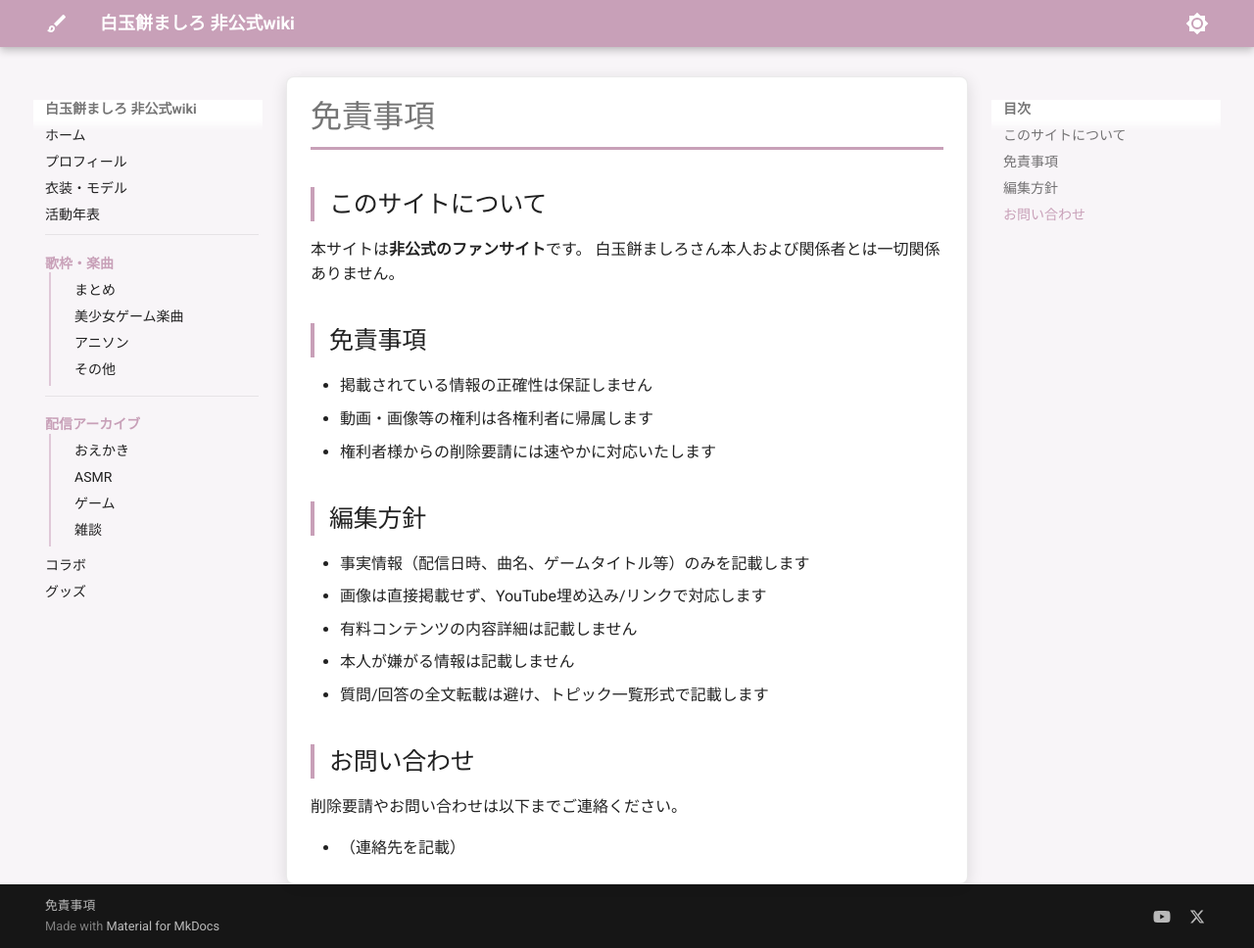
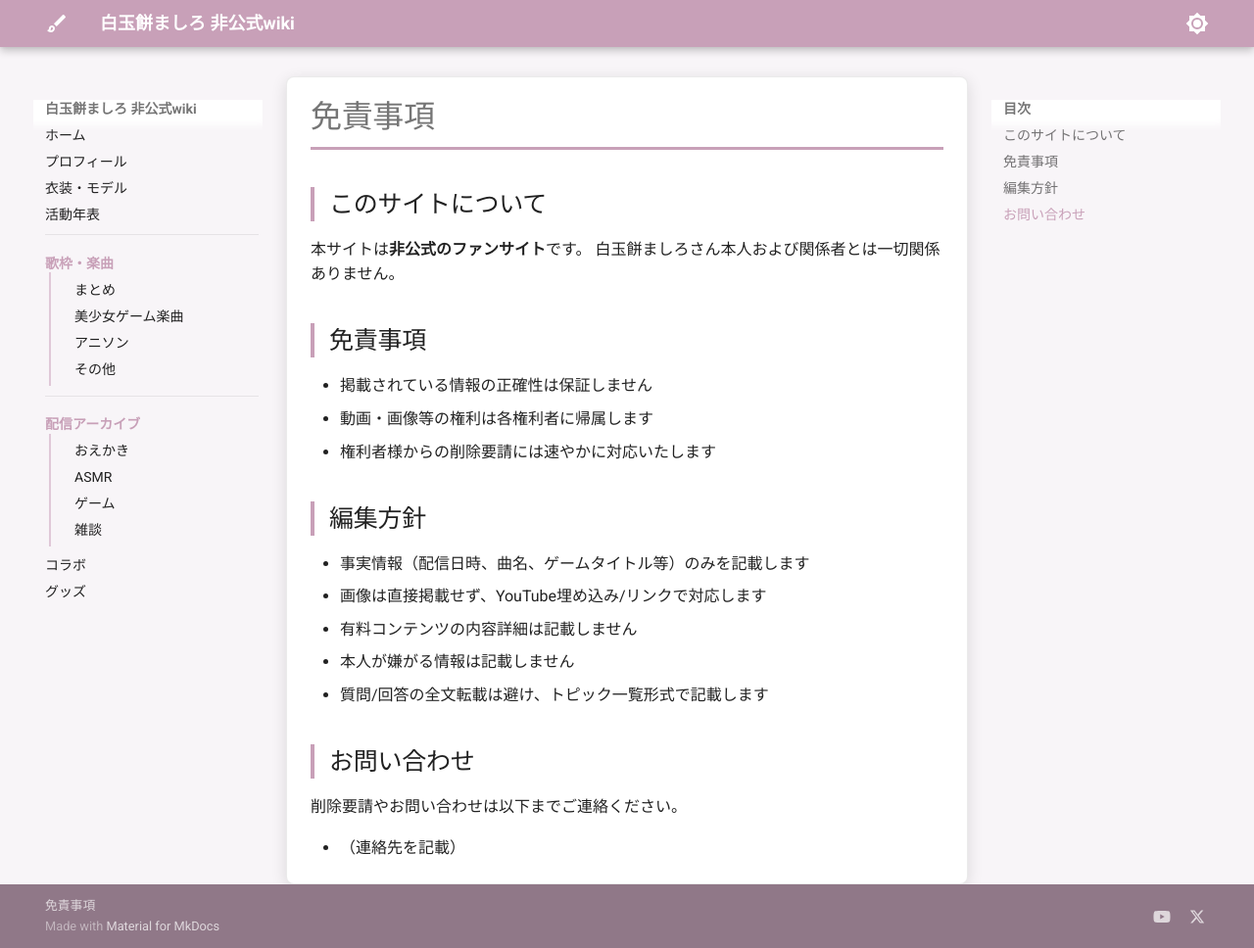
Before and after one commit to ameyamatmk/shiratamamochi-mashiro-unofficial-wiki, an MkDocs documentation site: the page built from docs/disclaimer.md, in a window 1280 px wide and 968 px high. Shown: the whole window at 98% size. Built offline with MkDocs 1.6.1 and Material for MkDocs 9.7.7, drawn with Linux system fonts in a browser that asks for light colours.

Commit message:
footer color

```diff
--- a/docs/stylesheets/custom.css
+++ b/docs/stylesheets/custom.css
@@ -93,3 +93,23 @@
   border-radius: 4px;
   margin-top: 1.2em;
 }
+
+/* =========================================
+   フッター - 軽めの背景色
+   ========================================= */
+
+/* ライトモード: 落ち着いたラベンダーピンク（白文字が映える程度の濃さ） */
+[data-md-color-scheme="default"] .md-footer {
+  background: #a08898;
+}
+[data-md-color-scheme="default"] .md-footer-meta {
+  background: #907888;
+}
+
+/* ダークモード: 少し明るめのダークグレー */
+[data-md-color-scheme="slate"] .md-footer {
+  background: #2d2830;
+}
+[data-md-color-scheme="slate"] .md-footer-meta {
+  background: #252028;
+}
```
